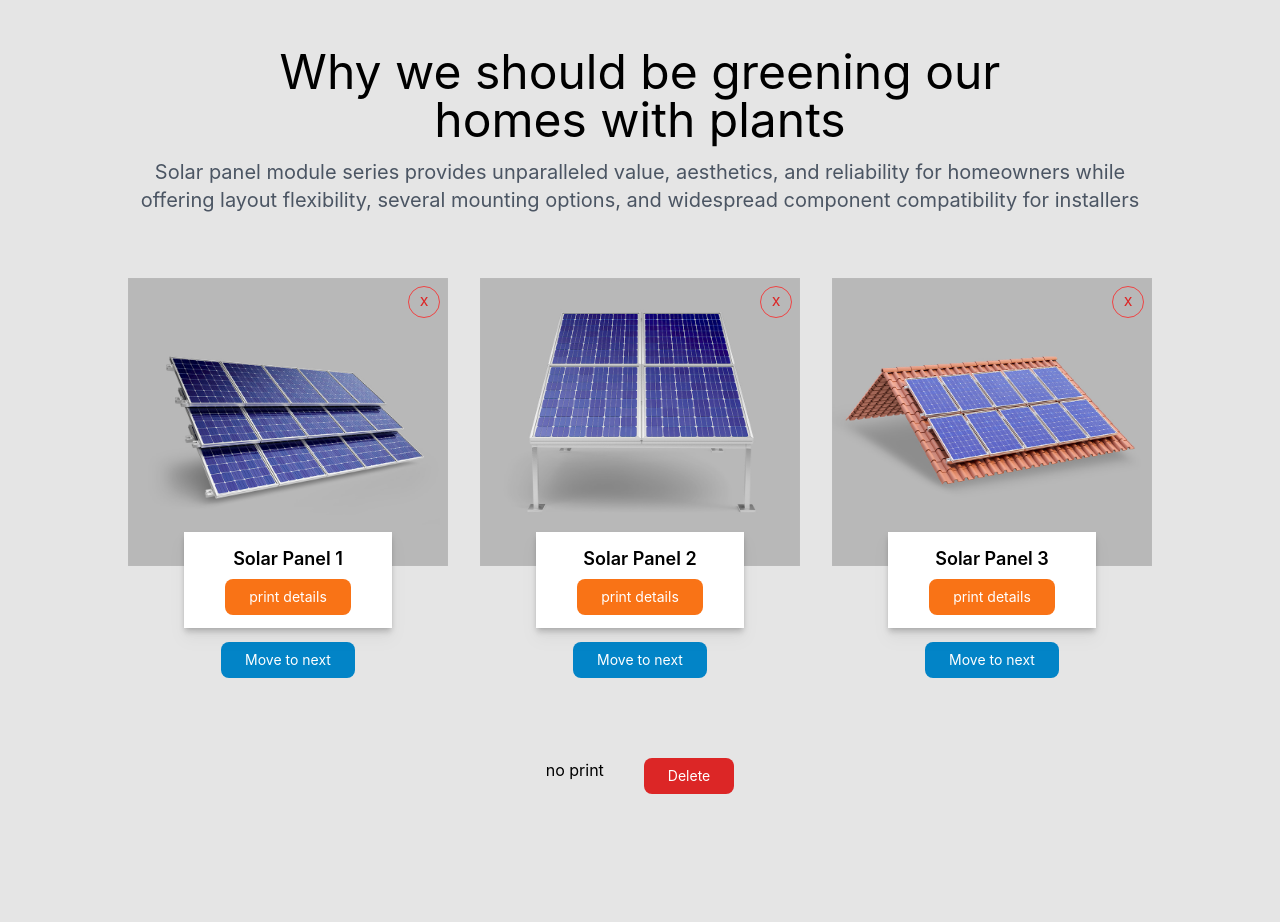
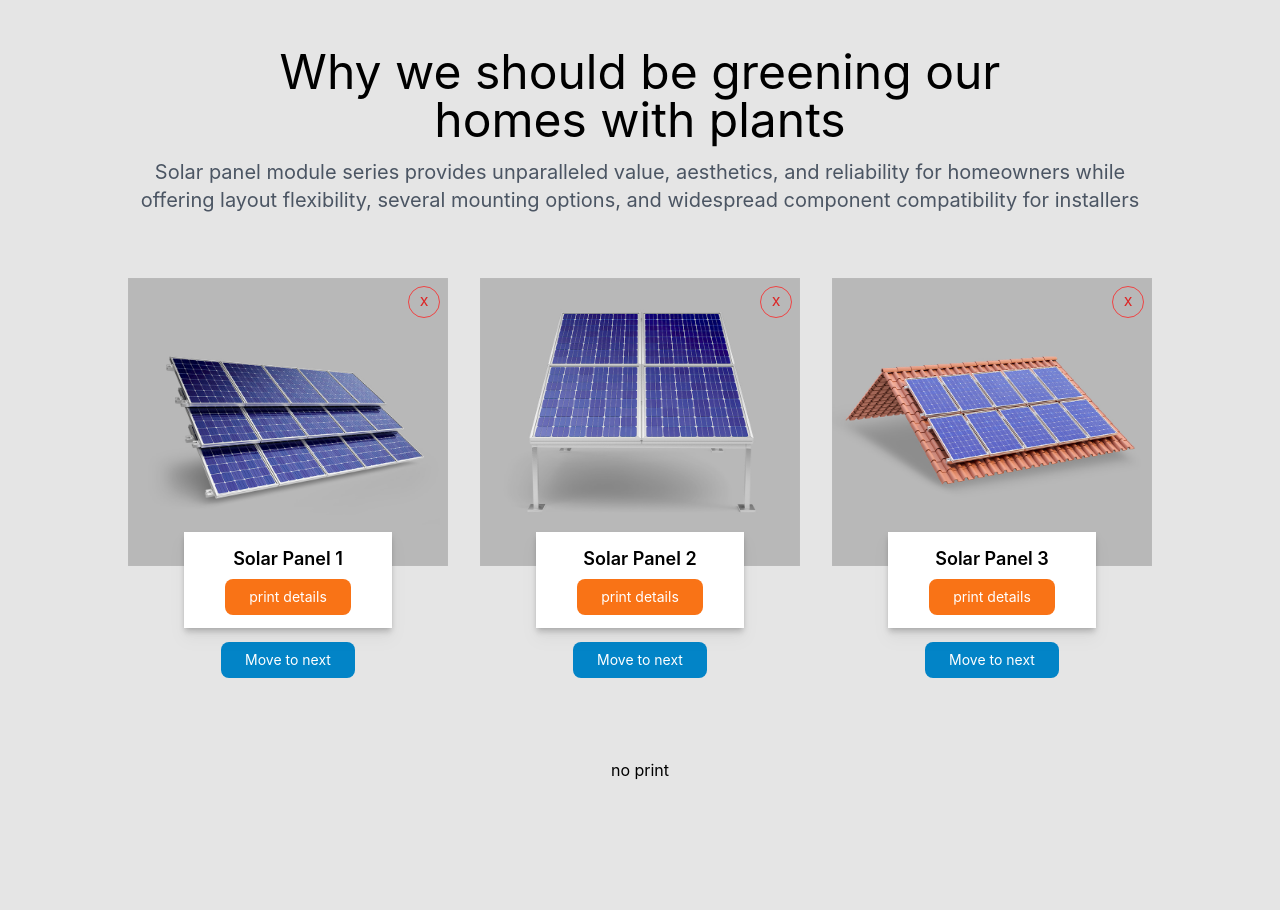
Before and after one commit to Amoly93/first_Project, a React (Create React App) app: page / in a window 1280 px wide. Built offline with nearby package versions, Linux system fonts and the light colour scheme.

Commit message:
hide delete

```diff
--- a/src/App.js
+++ b/src/App.js
@@ -45,11 +45,11 @@ function App() {
   });
 
   // show
-  const [text, setText] = useState("");
-  const [isOn, setIsOn] = useState(false);
+  const [textPrint, setTextPrint] = useState({text:'',ison: false})
+
+
   function showPrint(T) {
-    setText(T);
-    setIsOn(true);
+    setTextPrint({text:T,ison:true});
   }
 
   // View
@@ -92,6 +92,7 @@ function App() {
                       print details
                     </button>
                   </div>
+
                   <button
                     disabled={!(images.length > 1)}
                     className="disabled:bg-gray-400 disabled:cursor-not-allowed bg-sky-600 px-6 py-2 text-white text-sm hover:bg-neutral-950 rounded-lg"
@@ -99,6 +100,7 @@ function App() {
                   >
                     Move to next
                   </button>
+
                 </div>
               </div>
             );
@@ -106,14 +108,20 @@ function App() {
         </div>
 
         <div className="flex gap-10 p-32">
-          <p>{isOn ? text : "no print"}</p>
+        <p>{textPrint.ison ? textPrint.text : "no print"}</p>
+        {textPrint.ison ===true && (
                       <button
-            onClick={() => setIsOn(false)}
+                      onClick={() => setTextPrint({text:"no print",ison:false})}
                       className="bg-red-600 px-6 py-2 text-white text-sm hover:bg-neutral-950 rounded-lg "
                     >
                       {" "}
                       Delete
                     </button>
+
+        )
+
+        }
+
         </div>
       </div>
     </div>
```
Lines whose indentation alone changed are shown as unchanged.
